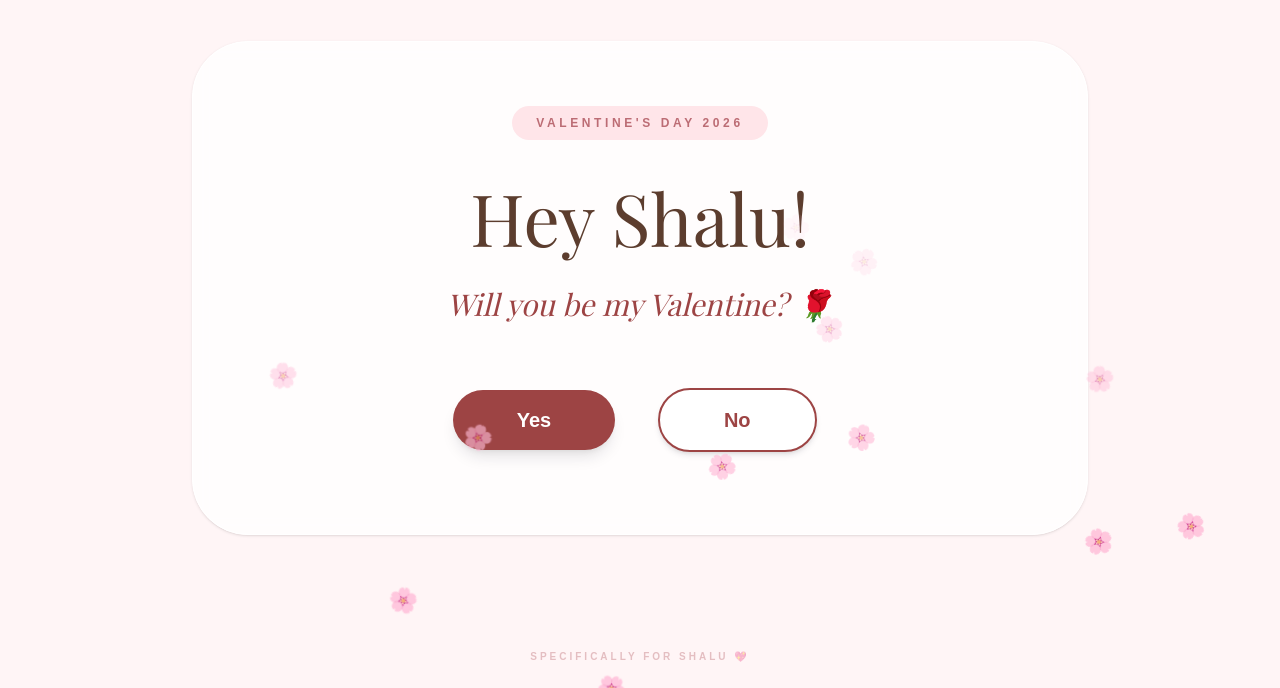
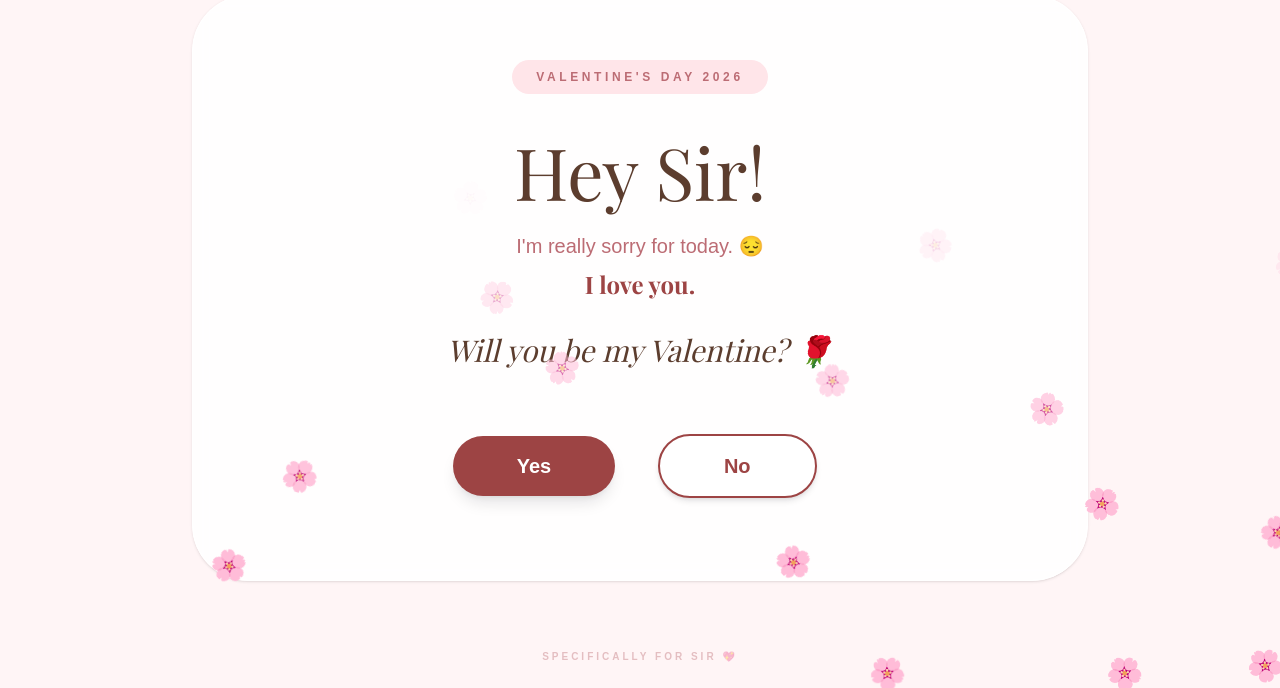
Before and after one commit to shiwangi-upadhyay/Valentine-Week, a Next.js app: page / in a window 1280 px wide. Shown: the part 112-800 px from the top of the page. Built offline with nearby package versions, Linux system fonts and the light colour scheme; a web font is replaced by a local one.

Commit message:
`Refactored ValentinePage component with updated petal animation and content`

```diff
--- a/src/app/page.tsx
+++ b/src/app/page.tsx
@@ -31,21 +31,21 @@ export default function ValentinePage() {
     });
   };
 
-  const Petal = ({ i }: { i: number }) => (
+  const RosePetal = ({ i }: { i: number }) => (
     <motion.div
       initial={{ y: -100, x: Math.random() * 100 + "%", opacity: 0, rotate: 0 }}
       animate={{
         y: "110vh",
-        opacity: [0, 0.8, 0.8, 0],
+        opacity: [0, 1, 1, 0],
         rotate: 360,
       }}
       transition={{
-        duration: Math.random() * 5 + 7,
+        duration: Math.random() * 4 + 6,
         repeat: Infinity,
-        delay: i * 0.4,
+        delay: i * 0.3,
         ease: "linear",
       }}
-      className="fixed pointer-events-none z-50 text-2xl"
+      className="fixed pointer-events-none z-50 text-3xl"
       style={{ left: `${Math.random() * 100}%` }}
     >
       🌸
@@ -56,19 +56,21 @@ export default function ValentinePage() {
 
   if (hasAccepted) {
     return (
-      <main className="flex min-h-screen flex-col items-center justify-center bg-[#FFF5F6] p-6 text-center">
+      <main className="flex min-h-screen flex-col items-center justify-center bg-[#FFF5F6] p-6 text-center overflow-hidden">
+        {[...Array(30)].map((_, i) => (
+          <RosePetal key={i} i={i} />
+        ))}
         <motion.div
           initial={{ scale: 0 }}
           animate={{ scale: 1 }}
           className="rounded-[3rem] bg-white p-8 shadow-xl border-4 border-[#F7CAD0] z-10 max-w-lg w-full"
         >
           <h1 className="text-4xl font-serif text-[#5C3D2E] mb-6">
-            Yay! See you on the 14th, Shalu! ❤️
+            Yay! See you on the 14th, Amit! ❤️
           </h1>
 
-          {/* Funny Reaction Video Embed */}
           <div className="w-full flex justify-center items-center">
-            <img
+             <img
               src="/video/dare-aggie-dare-aggie-bunny.webp"
               alt="Funny Celebration"
               className="rounded-2xl shadow-inner max-w-full h-auto"
@@ -76,7 +78,7 @@ export default function ValentinePage() {
           </div>
 
           <p className="mt-6 text-[#9D4444] font-medium italic">
-            Best decision you ever made!
+            I love you so much!
           </p>
         </motion.div>
       </main>
@@ -85,20 +87,30 @@ export default function ValentinePage() {
 
   return (
     <main className="relative flex min-h-screen flex-col items-center justify-center bg-[#FFF5F6] overflow-hidden p-4">
-      {[...Array(20)].map((_, i) => (
-        <Petal key={i} i={i} />
+      {/* Rose Shower */}
+      {[...Array(30)].map((_, i) => (
+        <RosePetal key={i} i={i} />
       ))}
 
-      <section className="z-10 flex flex-col items-center w-full max-w-4xl bg-white/80 backdrop-blur-sm p-10 md:p-16 rounded-[3.5rem] shadow-sm border border-white text-center">
+      <section className="z-10 flex flex-col items-center w-full max-w-4xl bg-white/90 backdrop-blur-sm p-10 md:p-16 rounded-[3.5rem] shadow-sm border border-white text-center">
         <div className="bg-[#FFE5E9] text-[#BC6C74] px-6 py-2 rounded-full text-[12px] font-bold tracking-[0.3em] uppercase mb-8">
           Valentine's Day 2026
         </div>
 
-        <h1 className="text-5xl md:text-7xl font-serif text-[#5C3D2E] leading-tight mb-6">
-          Hey Shalu!
+        <h1 className="text-5xl md:text-7xl font-serif text-[#5C3D2E] leading-tight mb-4">
+          Hey Sir!
         </h1>
 
-        <p className="text-[#9D4444] text-2xl md:text-3xl font-serif italic mb-12">
+        <div className="mb-8 space-y-2">
+           <p className="text-[#BC6C74] text-lg md:text-xl font-medium">
+            I'm really sorry for today. 😔
+          </p>
+          <p className="text-[#9D4444] text-xl md:text-2xl font-serif font-bold">
+            I love you.
+          </p>
+        </div>
+
+        <p className="text-[#5C3D2E] text-2xl md:text-3xl font-serif italic mb-12">
           Will you be my Valentine? 🌹
         </p>
 
@@ -139,7 +151,7 @@ export default function ValentinePage() {
       </section>
 
       <footer className="absolute bottom-6 text-[#BC6C74]/40 text-[10px] font-bold tracking-[0.3em] uppercase">
-        Specifically for Shalu 💖
+        Specifically for Sir 💖
       </footer>
     </main>
   );
```
